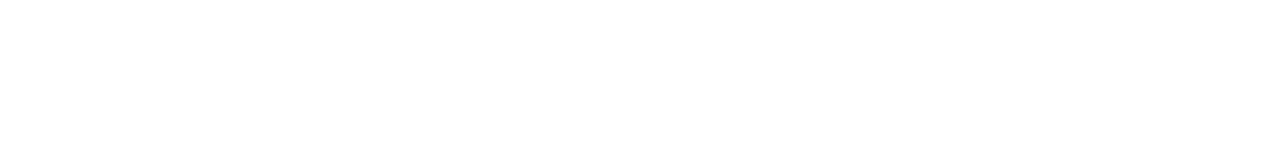
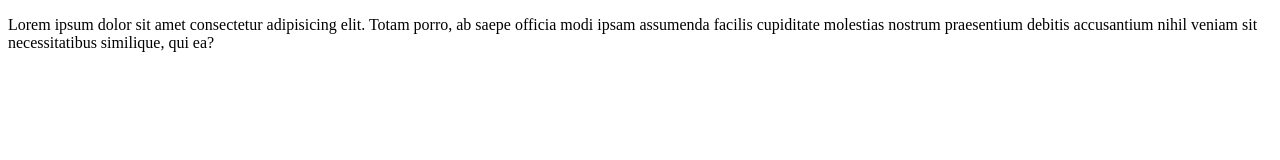
Before and after one commit to mehedi-mh/my-first-web, a plain HTML site: page index.html in a window 1280 px wide. Drawn offline with Linux system fonts and the light colour scheme.

Commit message:
my first web

```diff
--- a/index.html
+++ b/index.html
@@ -6,6 +6,8 @@
     <title>my first web</title>
 </head>
 <body>
-
+    <div class="blog">
+        <p>Lorem ipsum dolor sit amet consectetur adipisicing elit. Totam porro, ab saepe officia modi ipsam assumenda facilis cupiditate molestias nostrum praesentium debitis accusantium nihil veniam sit necessitatibus similique, qui ea?</p>
+    </div>
 </body>
 </html>
```
